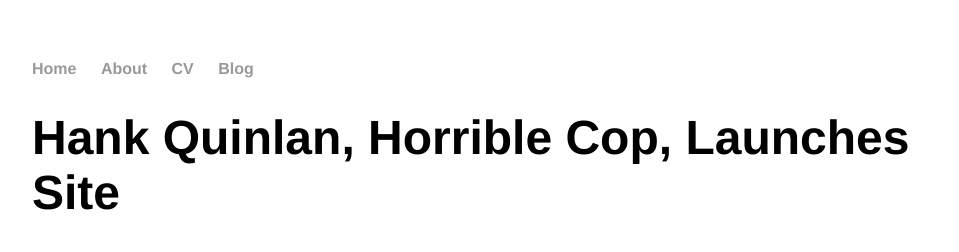
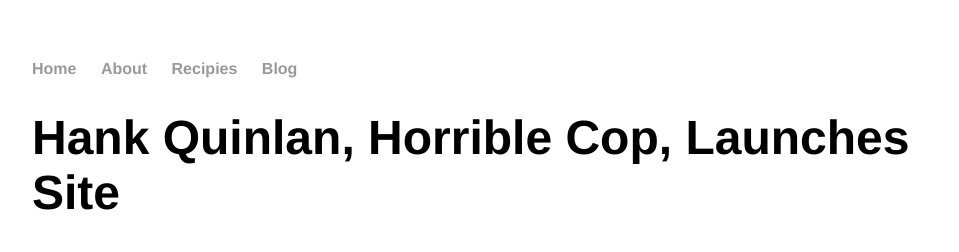
Before and after one commit to crabrangoon/crabrangoon.github.io, a Jekyll site: the page built from _posts/2014-04-30-hank-quinlan-site-launched.md, in a window 1280 px wide. Shown: the top 252 px of the page, without its empty margins (160-1119 px from the left). Built offline with Jekyll 4.4.1, drawn with Linux system fonts in a browser that asks for light colours.

Commit message:
Update default.html

```diff
--- a/_layouts/default.html
+++ b/_layouts/default.html
@@ -10,7 +10,7 @@
 	    		<ul>
 	        		<li><a href="/">Home</a></li>
 		        	<li><a href="/about">About</a></li>
-	        		<li><a href="/cv">CV</a></li>
+	        		<li><a href="/recipes">Recipies</a></li>
 	        		<li><a href="/blog">Blog</a></li>
 	    		</ul>
 			</nav>
```
